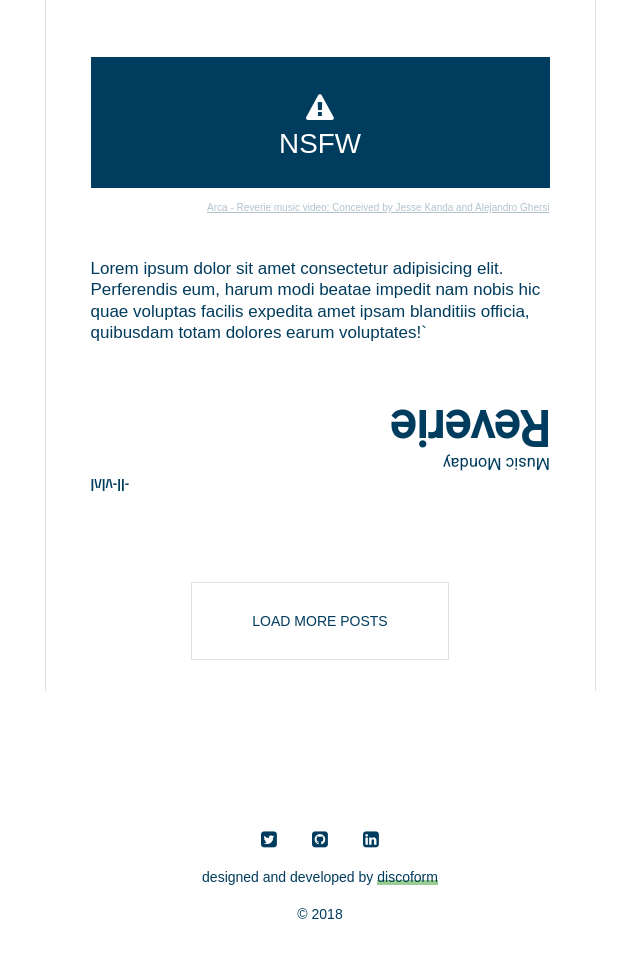
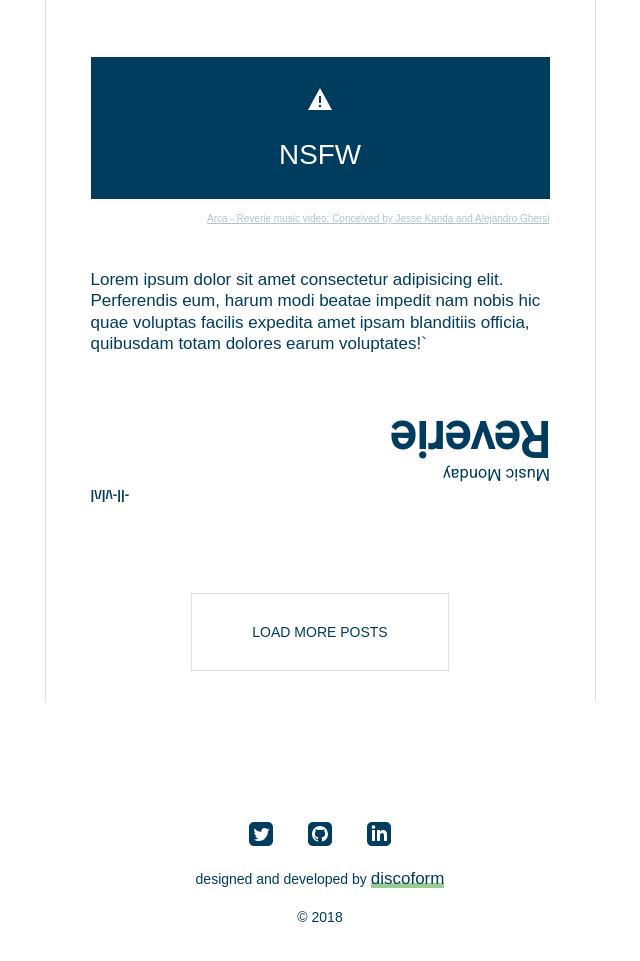
Before and after one commit to discoform/flexbox-blog, a plain HTML site: page index.html in a window 1280 px wide. Shown: the part 4993-5954 px from the top of the page, without its empty margins (320-960 px from the left). Drawn offline with Linux system fonts and the light colour scheme.

Commit message:
removed fa for performance reasons, replaced icons

```diff
--- a/index.html
+++ b/index.html
@@ -5,6 +5,7 @@
 <!--[if gt IE 8]><!-->
 <html class="no-js">
 <!--<![endif]-->
+
 <head>
     <meta charset="utf-8">
     <meta http-equiv="X-UA-Compatible" content="IE=edge">
@@ -17,12 +18,7 @@
     <link rel="stylesheet" href="css/min/style.min.css">
     <!-- Remote Fonts -->
     <link href="https://fonts.googleapis.com/css?family=Open+Sans|Roboto" rel="stylesheet">
-    <link rel='stylesheet' id='fontawesome-css'
-        href='https://maxcdn.bootstrapcdn.com/font-awesome/4.7.0/css/font-awesome.min.css?ver=4.9.6' type='text/css'
-        media='all' />
 </head>
-
-
 <body>
     <!--[if lt IE 7]>
             <p class="browsehappy">You are using an <strong>outdated</strong> browser. Please <a href="#">upgrade your browser</a> to improve your experience.</p>
@@ -201,12 +197,13 @@
                 </p>
                 <div class="card [ is-collapsed ] ">
                     <div class="card__inner [ js-expander ]">
-                        <i class="fa fa-exclamation-triangle"></i>
+                        <svg xmlns="http://www.w3.org/2000/svg" width="24" height="24" viewBox="0 0 24 24">
+                            <path
+                                d="M12 1l-12 22h24l-12-22zm-1 8h2v7h-2v-7zm1 11.25c-.69 0-1.25-.56-1.25-1.25s.56-1.25 1.25-1.25 1.25.56 1.25 1.25-.56 1.25-1.25 1.25z" />
+                        </svg>
                         <span>NSFW</span>
-
                     </div>
                     <div class="card__expander">
-                        <!-- <i class="fa fa-close [ js-collapser ]"></i> -->
                         <iframe src="https://www.youtube.com/embed/0WKWZ9y-dvU?rel=0" frameborder="0"
                             allow="autoplay; encrypted-media" allowfullscreen></iframe>
                     </div>
@@ -286,7 +283,8 @@
             </ul>
             <div class="sticky-note-footer">
                 <p>You are viewing Flexbox Blog; A FlexBox blog layout template. It's free and open-source.</p>
-                <p>More information and <a href="https://github.com/discoform/flexbox-blog">Downloadable files available from the GitHub repository.</a></p>
+                <p>More information and <a href="https://github.com/discoform/flexbox-blog">Downloadable files available
+                        from the GitHub repository.</a></p>
             </div>
         </aside>
     </main>
@@ -295,19 +293,25 @@
             <ul id="social">
                 <li>
                     <a href="javascript:void(0)">
-                        <i class="fa fa-twitter-square" aria-hidden="true"></i>
+                        <svg xmlns="http://www.w3.org/2000/svg" width="24" height="24" viewBox="0 0 24 24">
+                            <path
+                                d="M19 0h-14c-2.761 0-5 2.239-5 5v14c0 2.761 2.239 5 5 5h14c2.762 0 5-2.239 5-5v-14c0-2.761-2.238-5-5-5zm-.139 9.237c.209 4.617-3.234 9.765-9.33 9.765-1.854 0-3.579-.543-5.032-1.475 1.742.205 3.48-.278 4.86-1.359-1.437-.027-2.649-.976-3.066-2.28.515.098 1.021.069 1.482-.056-1.579-.317-2.668-1.739-2.633-3.26.442.246.949.394 1.486.411-1.461-.977-1.875-2.907-1.016-4.383 1.619 1.986 4.038 3.293 6.766 3.43-.479-2.053 1.08-4.03 3.199-4.03.943 0 1.797.398 2.395 1.037.748-.147 1.451-.42 2.086-.796-.246.767-.766 1.41-1.443 1.816.664-.08 1.297-.256 1.885-.517-.439.656-.996 1.234-1.639 1.697z" />
+                        </svg> </a>
+                </li>
+                <li>
+                    <a href="javascript:void(0)">
+                        <svg xmlns="http://www.w3.org/2000/svg" width="24" height="24" viewBox="0 0 24 24">
+                            <path
+                                d="M19 0h-14c-2.761 0-5 2.239-5 5v14c0 2.761 2.239 5 5 5h14c2.762 0 5-2.239 5-5v-14c0-2.761-2.238-5-5-5zm-4.466 19.59c-.405.078-.534-.171-.534-.384v-2.195c0-.747-.262-1.233-.55-1.481 1.782-.198 3.654-.875 3.654-3.947 0-.874-.312-1.588-.823-2.147.082-.202.356-1.016-.079-2.117 0 0-.671-.215-2.198.82-.64-.18-1.324-.267-2.004-.271-.68.003-1.364.091-2.003.269-1.528-1.035-2.2-.82-2.2-.82-.434 1.102-.16 1.915-.077 2.118-.512.56-.824 1.273-.824 2.147 0 3.064 1.867 3.751 3.645 3.954-.229.2-.436.552-.508 1.07-.457.204-1.614.557-2.328-.666 0 0-.423-.768-1.227-.825 0 0-.78-.01-.055.487 0 0 .525.246.889 1.17 0 0 .463 1.428 2.688.944v1.489c0 .211-.129.459-.528.385-3.18-1.057-5.472-4.056-5.472-7.59 0-4.419 3.582-8 8-8s8 3.581 8 8c0 3.533-2.289 6.531-5.466 7.59z" />
+                        </svg>
                     </a>
                 </li>
                 <li>
                     <a href="javascript:void(0)">
-                        <i class="fa fa-github-square" aria-hidden="true"></i>
-                    </a>
-
-                </li>
-                <li>
-                    <a href="javascript:void(0)">
-                        <i class="fa fa-linkedin-square" aria-hidden="true"></i>
-                    </a>
+                        <svg xmlns="http://www.w3.org/2000/svg" width="24" height="24" viewBox="0 0 24 24">
+                            <path
+                                d="M19 0h-14c-2.761 0-5 2.239-5 5v14c0 2.761 2.239 5 5 5h14c2.762 0 5-2.239 5-5v-14c0-2.761-2.238-5-5-5zm-11 19h-3v-11h3v11zm-1.5-12.268c-.966 0-1.75-.79-1.75-1.764s.784-1.764 1.75-1.764 1.75.79 1.75 1.764-.783 1.764-1.75 1.764zm13.5 12.268h-3v-5.604c0-3.368-4-3.113-4 0v5.604h-3v-11h3v1.765c1.396-2.586 7-2.777 7 2.476v6.759z" />
+                        </svg> </a>
                 </li>
             </ul>
             <p style="font-size: 14px;">
--- a/scss/_components/_footer.scss
+++ b/scss/_components/_footer.scss
@@ -1,29 +1,18 @@
 footer {
-    p,a{
-    font-size:inherit;
-    }
-
-    @include max-width-flex;
-
     margin-top: $base-spacing * 2;
-
     @include breakpoint(medium) {
         margin: ($base-spacing * 4) auto;
     }
-
-
-
     section {
         flex: 1;
         text-align: center;
-
-        ul {
-            li {
-                display: inline-block;
-                margin: 0 ($base-spacing / 2);
-
-                a {
-                    color: inherit;
+        ul li {
+            display: inline-block;
+            margin: 0 ($base-spacing / 2);
+            a {
+                color: inherit;
+                svg {
+                    fill: currentColor;
                 }
             }
         }
--- a/scss/_components/_spoiler.scss
+++ b/scss/_components/_spoiler.scss
@@ -7,15 +7,20 @@
     width: 100%;
     transition: all 0.2s ease-in-out;
     margin-top: $base-spacing;
+    svg {
+        fill: currentColor;
+        display: block;
+        margin: 0 auto $base-spacing;
+    }
 
     @include breakpoint(medium) {
         margin-top: $base-spacing * 2;
     }
 
-
     &:hover {
         .card__inner {
             background-color: $color-1;
+
         }
     }
 
--- a/scss/_components/_sticky-note-footer.scss
+++ b/scss/_components/_sticky-note-footer.scss
@@ -6,12 +6,10 @@
 
     @include breakpoint(medium) {
         position: fixed;
-        bottom: 0;
         box-shadow: 0px 0px 2px $grey;
         width: 100%;
         left: 0;
-        right: 0;
-
+        bottom: 0;
         p {
             display: block;
         }
```
Also changed, not shown: css/min/style.min.css, css/style.css, images/icons/warning.svg (added), 2 other files.
